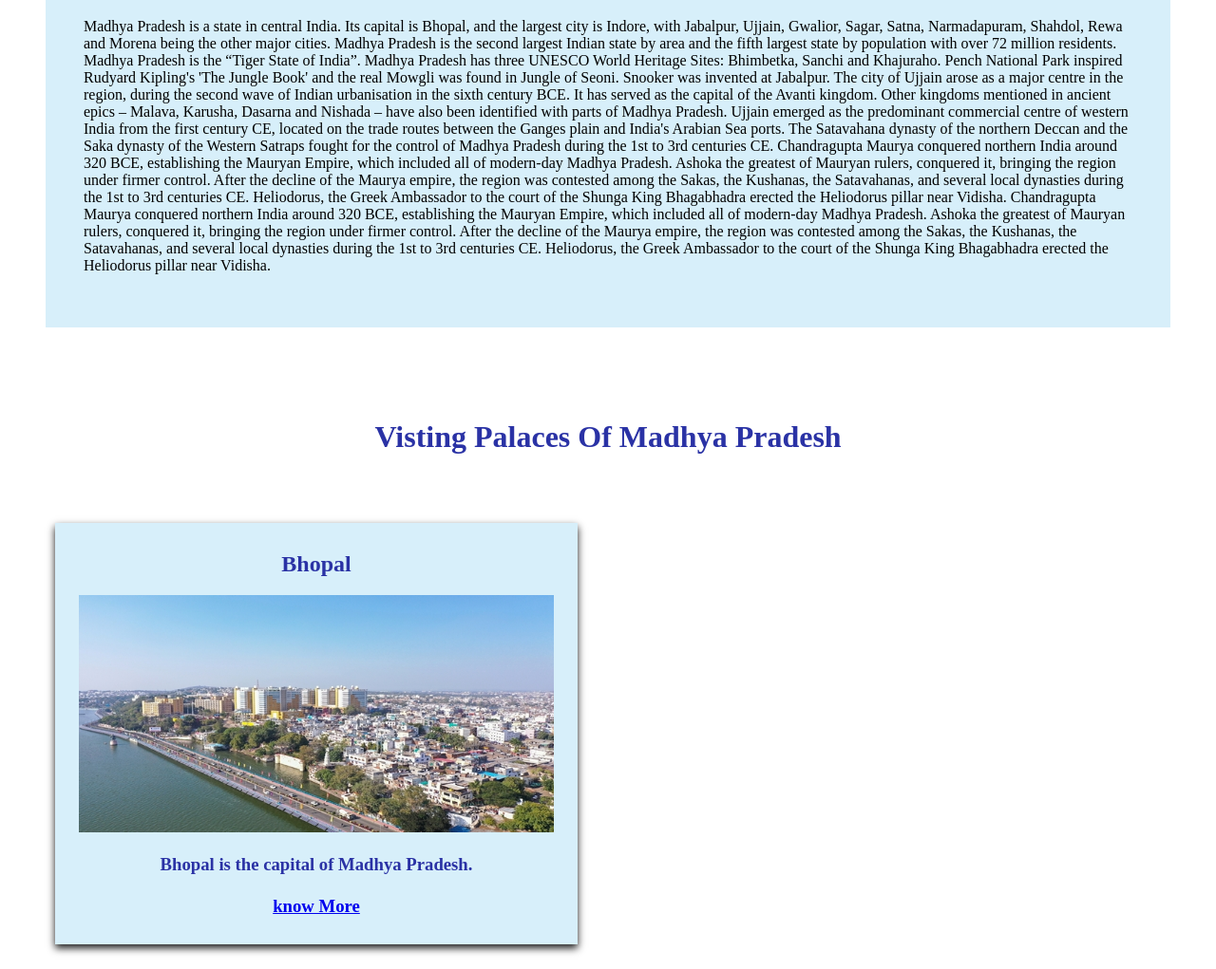
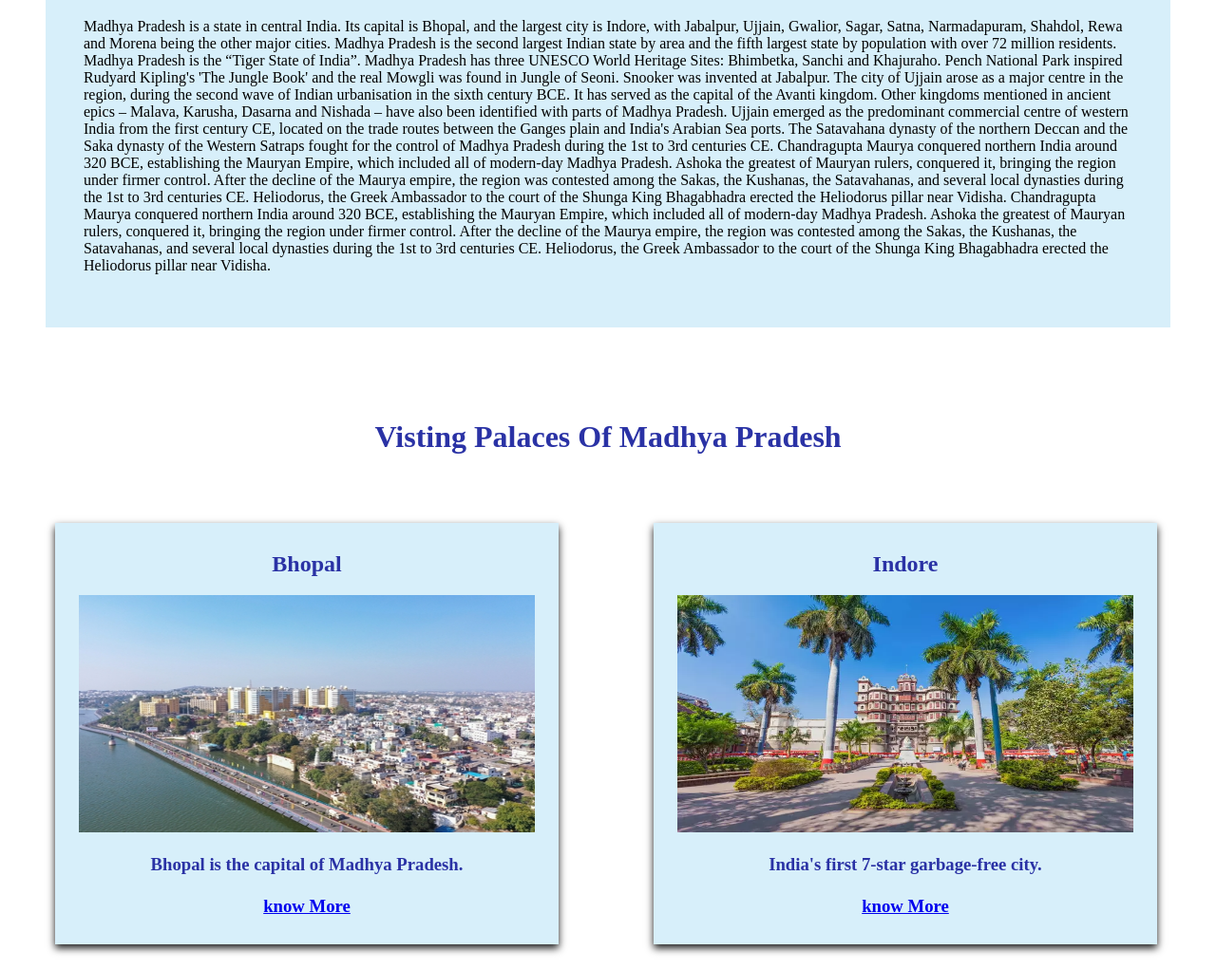
Before and after one commit to Shruti221998/MPTourism_webPage, a plain HTML site: page index.html in a window 1280 px wide. Shown: the part 279-1300 px from the top of the page at 95% size. Drawn offline with Linux system fonts and the light colour scheme.

Commit message:
Update style.css
changes in style.css

```diff
--- a/style.css
+++ b/style.css
@@ -43,13 +43,13 @@ h2,h3{
 margin: 50px;
  padding:10px;
   float: left;
-  width: 530px;
+  width: 510px;
   text-align: center;
   justify-content: center;
   background-color: rgb(215, 239, 250);
 }
 
 img{
-    width: 500px;
+    width: 480px;
     height: 250px;
 }
```
